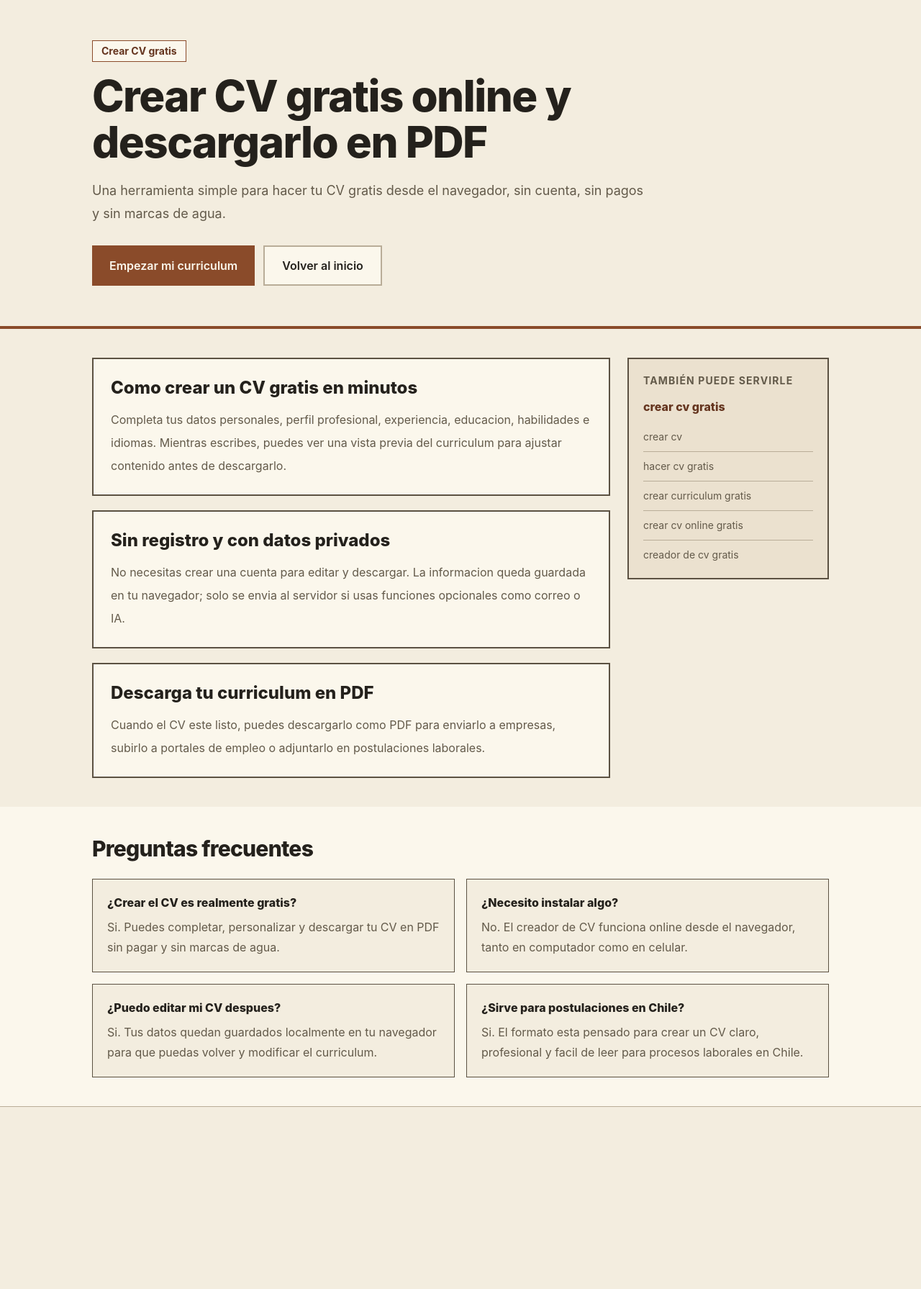
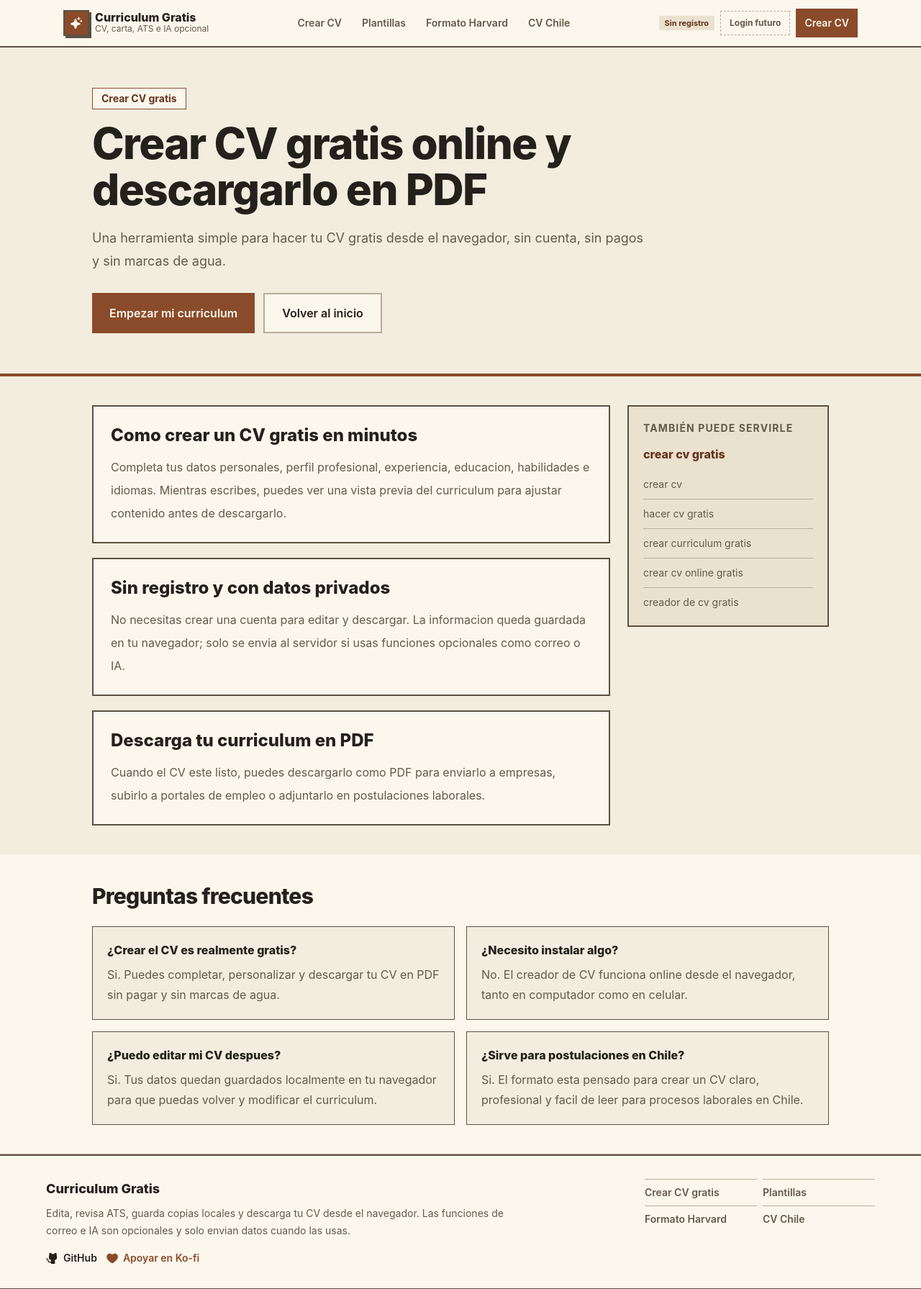
Before and after one commit to BrunoAlpezdev/curriculum-gratis-release, a Next.js app: page /crear-cv-gratis in a window 1280 px wide. Shown: the whole page at 72% size. Before the commit the page ends 1538 px from the top, so only its background shows below. Built offline with nearby package versions, Linux system fonts and the light colour scheme.

Commit message:
Add site navigation shell

```diff
--- a/src/app/page.tsx
+++ b/src/app/page.tsx
@@ -3,6 +3,8 @@ import { Badge } from "@/components/atoms/Badge"
 import { buttonVariants } from "@/components/atoms/Button"
 import { Surface } from "@/components/atoms/Surface"
 import { Text } from "@/components/atoms/Text"
+import { SiteFooter } from "@/components/molecules/SiteFooter"
+import { SiteHeader } from "@/components/molecules/SiteHeader"
 import { cn } from "@/components/ui/cn"
 import { Editor } from "@/editor/Editor"
 
@@ -183,6 +185,8 @@ export default function Home() {
         dangerouslySetInnerHTML={{ __html: JSON.stringify(HOW_TO_JSON_LD) }}
       />
 
+      <Surface variant="page">
+        <SiteHeader />
         <Surface as="main" variant="page">
           <Surface as="section" variant="stripAccent" className="px-4 py-8 md:px-6 md:py-12">
           <div className="mx-auto grid max-w-6xl gap-8 md:grid-cols-[1fr_360px] md:items-start">
@@ -297,6 +301,8 @@ export default function Home() {
             <Editor />
           </section>
         </Surface>
+        <SiteFooter />
+      </Surface>
     </>
   )
 }
--- a/src/app/seo-pages.tsx
+++ b/src/app/seo-pages.tsx
@@ -3,6 +3,8 @@ import { Badge } from "@/components/atoms/Badge"
 import { buttonVariants } from "@/components/atoms/Button"
 import { Surface } from "@/components/atoms/Surface"
 import { Text } from "@/components/atoms/Text"
+import { SiteFooter } from "@/components/molecules/SiteFooter"
+import { SiteHeader } from "@/components/molecules/SiteHeader"
 import { cn } from "@/components/ui/cn"
 
 export interface SeoPageContent {
@@ -40,12 +42,14 @@ export function SeoPage({ content }: SeoPageProps) {
   }
 
   return (
-    <Surface as="main" variant="page" className="min-h-screen">
+    <Surface variant="page" className="min-h-screen">
       <script
         type="application/ld+json"
         dangerouslySetInnerHTML={{ __html: JSON.stringify(faqJsonLd) }}
       />
+      <SiteHeader />
 
+      <Surface as="main" variant="page">
       <Surface as="section" variant="stripAccent" className="px-4 py-10 md:px-6 md:py-14">
         <div className="mx-auto max-w-5xl">
           <Badge variant="accent" size="md" className="mb-4">
@@ -116,6 +120,8 @@ export function SeoPage({ content }: SeoPageProps) {
           </div>
         </div>
       </Surface>
+      </Surface>
+      <SiteFooter />
     </Surface>
   )
 }
--- /dev/null
+++ b/src/components/molecules/SiteFooter.tsx
@@ -0,0 +1,56 @@
+import Link from "next/link"
+import { GithubLogoIcon, HeartIcon } from "@phosphor-icons/react/dist/ssr"
+import { Surface } from "@/components/atoms/Surface"
+import { Text } from "@/components/atoms/Text"
+
+const FOOTER_LINKS = [
+  { href: "/crear-cv-gratis", label: "Crear CV gratis" },
+  { href: "/plantillas-cv-gratis", label: "Plantillas" },
+  { href: "/formato-cv-harvard", label: "Formato Harvard" },
+  { href: "/cv-chile", label: "CV Chile" },
+]
+
+export function SiteFooter() {
+  return (
+    <Surface as="footer" variant="strip" className="border-t-2 border-border-strong px-4 py-8 md:px-6">
+      <div className="mx-auto grid max-w-6xl gap-6 md:grid-cols-[1fr_auto] md:items-start">
+        <div className="max-w-2xl">
+          <Text as="h2" variant="strong" className="text-lg font-extrabold">
+            Curriculum Gratis
+          </Text>
+          <Text variant="small" className="mt-2 leading-6">
+            Edita, revisa ATS, guarda copias locales y descarga tu CV desde el navegador. Las funciones de correo e IA son opcionales y solo envian datos cuando las usas.
+          </Text>
+          <div className="mt-4 flex flex-wrap gap-3">
+            <a
+              href="https://github.com/BrunoAlpezdev/curriculum-gratis-release"
+              target="_blank"
+              rel="noopener noreferrer"
+              className="inline-flex items-center gap-1.5 text-sm font-semibold text-text-main hover:text-action-strong"
+            >
+              <GithubLogoIcon size={18} weight="fill" />
+              GitHub
+            </a>
+            <a
+              href="https://ko-fi.com/brunoalpezdev"
+              target="_blank"
+              rel="noopener noreferrer"
+              className="inline-flex items-center gap-1.5 text-sm font-semibold text-action-primary hover:text-action-strong"
+            >
+              <HeartIcon size={18} weight="fill" />
+              Apoyar en Ko-fi
+            </a>
+          </div>
+        </div>
+
+        <nav aria-label="Links del sitio" className="grid gap-2 text-sm font-semibold text-text-muted sm:grid-cols-2 md:min-w-80">
+          {FOOTER_LINKS.map((link) => (
+            <Link key={link.href} href={link.href} className="border-t border-border-subtle pt-2 hover:text-text-main">
+              {link.label}
+            </Link>
+          ))}
+        </nav>
+      </div>
+    </Surface>
+  )
+}
--- /dev/null
+++ b/src/components/molecules/SiteHeader.tsx
@@ -0,0 +1,60 @@
+import Link from "next/link"
+import { SparkleIcon } from "@phosphor-icons/react/dist/ssr"
+import { Badge } from "@/components/atoms/Badge"
+import { buttonVariants } from "@/components/atoms/Button"
+import { Surface } from "@/components/atoms/Surface"
+import { Text } from "@/components/atoms/Text"
+import { cn } from "@/components/ui/cn"
+
+const NAV_LINKS = [
+  { href: "/crear-cv-gratis", label: "Crear CV" },
+  { href: "/plantillas-cv-gratis", label: "Plantillas" },
+  { href: "/formato-cv-harvard", label: "Formato Harvard" },
+  { href: "/cv-chile", label: "CV Chile" },
+]
+
+export function SiteHeader() {
+  return (
+    <Surface as="header" variant="toolbar" className="sticky top-0 z-40 border-b-2 border-border-strong">
+      <div className="mx-auto flex min-h-16 max-w-6xl items-center justify-between gap-3 px-4 md:px-6">
+        <Link href="/" className="group flex min-w-0 items-center gap-2" aria-label="Curriculum Gratis, inicio">
+          <span className="flex h-9 w-9 shrink-0 items-center justify-center border-2 border-border-strong bg-action-primary text-action-primary-fg shadow-[3px_3px_0_var(--color-border-strong)] transition-transform group-hover:-translate-y-0.5">
+            <SparkleIcon size={18} weight="fill" />
+          </span>
+          <span className="min-w-0">
+            <Text as="span" variant="strong" className="block truncate text-sm font-extrabold leading-4 md:text-base">
+              Curriculum Gratis
+            </Text>
+            <Text as="span" variant="caption" className="hidden leading-4 sm:block">
+              CV, carta, ATS e IA opcional
+            </Text>
+          </span>
+        </Link>
+
+        <nav aria-label="Navegacion principal" className="hidden items-center gap-1 lg:flex">
+          {NAV_LINKS.map((link) => (
+            <Link
+              key={link.href}
+              href={link.href}
+              className="px-3 py-2 text-sm font-semibold text-text-muted transition-colors hover:bg-panel-muted hover:text-text-main"
+            >
+              {link.label}
+            </Link>
+          ))}
+        </nav>
+
+        <div className="flex shrink-0 items-center gap-2">
+          <Badge variant="neutral" className="hidden md:inline-flex">
+            Sin registro
+          </Badge>
+          <span className="hidden border border-dashed border-border-subtle px-3 py-2 text-xs font-bold text-text-muted md:inline-flex">
+            Login futuro
+          </span>
+          <Link href="/#editor" className={cn(buttonVariants({ variant: "primary", size: "sm" }), "min-h-10") }>
+            Crear CV
+          </Link>
+        </div>
+      </div>
+    </Surface>
+  )
+}
```
Also changed, not shown: 1 other file (tests, documents, lock files or other folders). Lines whose indentation alone changed are shown as unchanged.
